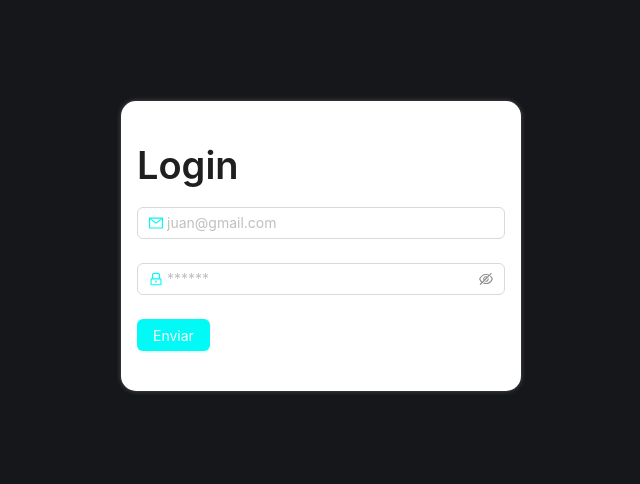
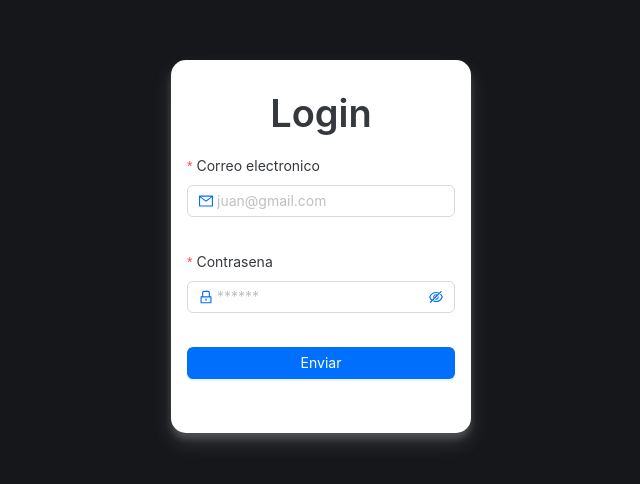
Before and after one commit to SintergicaAI/Sistema-de-administrador, a React (Vite) app: page /login in a window 1280 px wide. Shown: the part 154-638 px from the top of the page, without its empty margins (319-959 px from the left). Built offline with nearby package versions, Linux system fonts and the light colour scheme; no server answers.

Commit message:
Cambios en la apariencia de de Login,agregamos mensajes de retroalimentacion

```diff
--- a/src/Login.tsx
+++ b/src/Login.tsx
@@ -3,6 +3,7 @@ import {useState} from "react";
 import {useNavigate} from "react-router";
 import {MailOutlined,LockOutlined } from "@ant-design/icons"
 import { Button, Form, Input,Typography,message} from 'antd';
+import {Flex} from 'antd';
 import useFetch from "./hooks/useFetch.tsx";
 
 type FieldType = {
@@ -15,31 +16,51 @@ type FieldType = {
 
 
 function Login(){
+    //Hooks
     const [email, setEmail] = useState('');
     const [password, setPassword] = useState('');
+    const [componentDisabled,setComponentDisabled] = useState<boolean>(false);
+
+    //React router function
     const navigation = useNavigate();
 
+    //Ant Design components
     const [messageApi,contextHolder] = message.useMessage();
-
     const {Title} = Typography;
 
-    let{data,hasError} = useFetch("clientes/login","POST",{})
+    //let{data,hasError} = useFetch("clientes/login","POST",{})
 
     const onFinish: FormProps<FieldType>['onFinish'] = (values) => {
+        messageApi.open({
+            type:'loading',
+            content:'Iniciando sesion...',
+            duration:3,
+        })
+        //Desahabilitamos los campos una vez que la informacion se envie exitosamente.
+        setComponentDisabled(true);
+        setTimeout(()=>{
+            setComponentDisabled(false);
+        },3000)
+
         console.log('Success:', values);
-        /*Movernos al componente Home*/
-        if(hasError){
+
+        /*if(hasError){
             throw new Error("No se puedo acceder a los datos");
         }else{
             localStorage.setItem("usuario",JSON.stringify(data));
             console.log(data);
+
+            //Movernos al componente Home
             navigation("/");
             return;
-        }
+        }*/
     };
 
     const onFinishFailed: FormProps<FieldType>['onFinishFailed'] = (errorInfo) => {
-        message.error('Mandaste de manera erronea tus datos');
+        messageApi.open({
+            type:'error',
+            content:'Ingresa los campos de manera correcta'
+        });
         console.log(errorInfo);
     };
 
@@ -48,42 +69,46 @@ function Login(){
         <Form
             name="basic"
             layout="vertical"
-            labelCol={{ span: 0 }}
+            labelCol={{ span: 16 }}
             wrapperCol={{ span: 30 }}
             className="form__container"
-            style={{width:400}}
+            disabled={componentDisabled}
+            style={{width:300,minHeight:300,paddingBlock:30}}
             initialValues={{ remember: true }}
             onFinish={onFinish}
             onFinishFailed={onFinishFailed}
             autoComplete="on"
+        >
+            <Title className='space' style={{textAlign:'center',} }>Login</Title>
+            <Flex vertical={true} gap={10}>
 
+                <Form.Item<FieldType>
+                    label="Correo electronico"
+                    name="correo"
+                    rules={[{ required: true,type:"email",message: 'Favor de ingresar un email valido', pattern:/^[a-zA-Z0-9._%+-]+@[a-zA-Z0-9.-]+\.[a-zA-Z]{2,}$/}]}
                 >
-            <Title>Login</Title>
-            <Form.Item<FieldType>
-                label="Ingresa correo electronico"
-                name="correo"
-                rules={[{ required: true},{type:"email"},{message: 'Favor de ingresar un email valido'}, {pattern:/^[a-zA-Z0-9._%+-]+@[a-zA-Z0-9.-]+\.[a-zA-Z]{2,}$/}]}
-            >
-                <Input prefix={<MailOutlined style={{color:"#01FAF5"}}/>} type="email" value={email} onChange={e => setEmail(e.target.value)} placeholder="juan@gmail.com"/>
+                    <Input prefix={<MailOutlined className='icon-color'/>} type="email" value={email} onChange={e => setEmail(e.target.value)} placeholder="juan@gmail.com"/>
                 </Form.Item>
 
                 <Form.Item<FieldType>
-                label="Password"
+                    label="Contrasena"
                     name="contrasena"
                     rules={[{ required: true, message: 'Favor de ingresar una contraseña valida', min:5}]}
                 >
-                <Input.Password prefix={<LockOutlined style={{color:"#01FAF5"}}/>} value={password} onChange={e => setPassword(e.target.value)} placeholder="******"/>
+                    <Input.Password prefix={<LockOutlined className='icon-color' />} value={password} onChange={e => setPassword(e.target.value)} placeholder="******"/>
                 </Form.Item>
 
                 {/*<Form.Item<FieldType> name="remember" valuePropName="checked" label={null}>
             <Checkbox>Remember me</Checkbox>
         </Form.Item>*/}
 
-            <Form.Item label={null}>
-                <Button type="primary" htmlType="submit">
+                <Form.Item label={null} labelCol={{span: 0}}>
+                    {contextHolder}
+                    <Button type="primary" htmlType="submit" block>
                         Enviar
                     </Button>
                 </Form.Item>
+            </Flex>
         </Form>
     </>
     );
--- a/src/main.tsx
+++ b/src/main.tsx
@@ -14,7 +14,9 @@ createRoot(document.getElementById('root')!).render(
       <BrowserRouter>
           <ConfigProvider theme={{
               token: {
-                  colorPrimary: "#01FAF5",
+                  colorPrimary: "#006FFB",
+                  colorTextHeading:'#35383C',
+                  colorIcon:'#006FFB',
                     /*fontFamily:"Inter,sans-serif",*/
               }
           }}>
--- a/src/styles/login.css
+++ b/src/styles/login.css
@@ -4,5 +4,11 @@
     padding: 1rem;
     background-color: white;
     border-radius: 15px;
-    box-shadow: 0px 0px 5px hsl(0, 1%, 32%);
+    box-shadow: rgba(184, 184, 184, 0.19) 0px 10px 20px, rgba(184, 184, 184, 0.23) 0px 6px 6px;
 }
+.form__container :is(h1,h2,p){
+    margin-top: 0px;
+}
+.icon-color{
+    color:#006FFB;
+}
```
Lines whose indentation alone changed are shown as unchanged.
